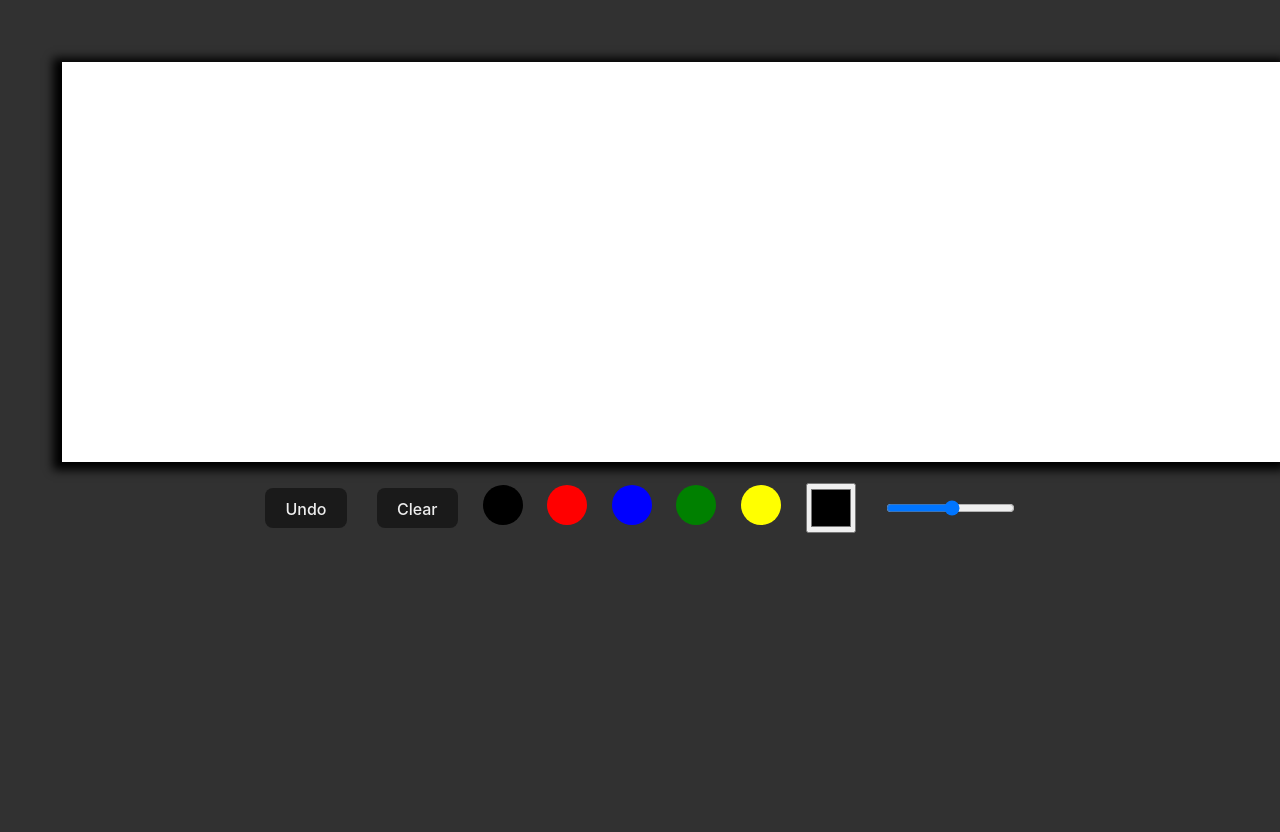
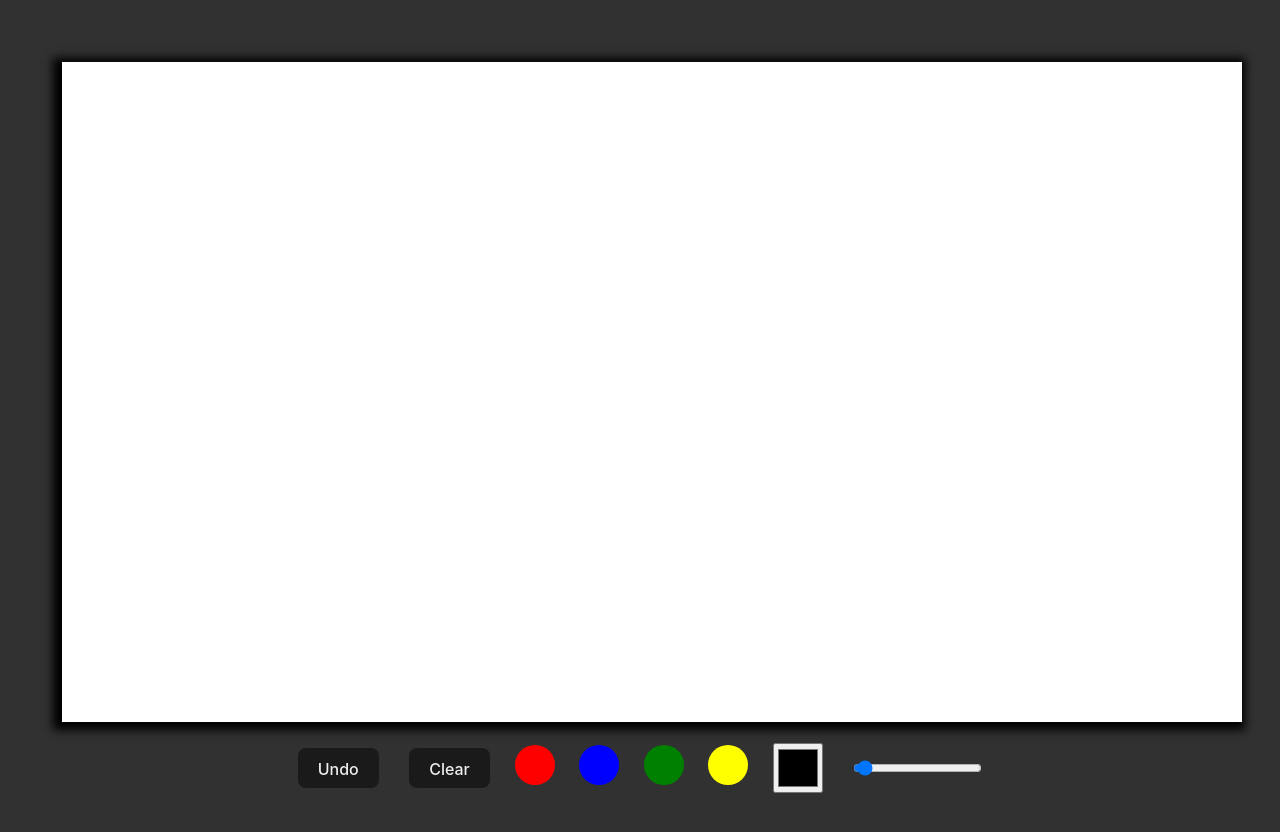
Before and after one commit to chenuvi/canvas-record, a website built with Vite: page primary-white-board/index.html in a window 1280 px wide. Built offline with nearby package versions, Linux system fonts and the light colour scheme.

Commit message:
Feat: draw functions

```diff
--- a/primary-white-board/index.html
+++ b/primary-white-board/index.html
@@ -1,13 +1,34 @@
 <!DOCTYPE html>
 <html lang="en">
+
 <head>
   <meta charset="UTF-8" />
   <link rel="icon" type="image/svg+xml" href="/vite.svg" />
   <meta name="viewport" content="width=device-width, initial-scale=1.0" />
-    <title>Vite + TS</title>
+  <title>Tiny White Board</title>
 </head>
+
 <body>
-    <div id="app"></div>
+  <div id="app">
+    <div class="container">
+      <canvas id="canvas"></canvas>
+      <div class="tools">
+        <button type="button" class="button" id="btnUndo">Undo</button>
+        <button type="button" class="button" id="btnClear">Clear</button>
+
+        <div class="colors" id="colors">
+          <div class="color-field" style="background-color: red"></div>
+          <div class="color-field" style="background-color: blue"></div>
+          <div class="color-field" style="background-color: green"></div>
+          <div class="color-field" style="background-color: yellow"></div>
+        </div>
+
+        <input type="color" class="color-picker" id="color-picker">
+        <input type="range" min="0.5" max="60" class="pen-range" id="pen-range" value="2">
+      </div>
+    </div>
+  </div>
   <script type="module" src="/src/main.ts"></script>
 </body>
+
 </html>
--- a/primary-white-board/src/canvas.ts
+++ b/primary-white-board/src/canvas.ts
@@ -1,21 +1,55 @@
 // init Vars
 let initBgColor = "white";
 let drawWidth = 2;
-let drawColor = "red";
+let drawColor = "black";
 let isDrawing = false;
-export function canvasEvent(canvas: HTMLCanvasElement) {
-  // init Setting
-  canvas.width = window.innerWidth - 60;
-  canvas.height = 400;
+let restoreArray = [];
+let index = -1;
+
+const $ = document.querySelector.bind(document);
+
+const canvas: HTMLCanvasElement = $("#canvas")!;
+canvas.width = document.body.clientWidth - 100;
+canvas.height = document.body.clientHeight - 200;
+// canvas.height = 400;
 const ctx = canvas.getContext("2d")!;
 ctx.fillStyle = initBgColor;
 ctx.fillRect(0, 0, canvas.width, canvas.height);
 
+canvasEvent(canvas);
+
+const btnClear = $("#btnClear")!;
+btnClear.addEventListener("click", clear);
+const btnUndo = $("#btnUndo")!;
+btnUndo.addEventListener("click", undo);
+
+const colors = $("#colors");
+colors?.addEventListener("click", (e) => {
+  const colorItem = e.target as HTMLElement;
+  const bgColor = window
+    .getComputedStyle(colorItem, null)
+    .getPropertyValue("background-color");
+  drawColor = bgColor;
+});
+
+const $colorPicker = $("#color-picker")!;
+$colorPicker.addEventListener("change", (e) => {
+  const val = (e.currentTarget as HTMLInputElement).value;
+  drawColor = val;
+});
+
+const $penRange = $("#pen-range")!;
+$penRange.addEventListener("change", (e) => {
+  drawWidth = Number((e.currentTarget as HTMLInputElement).value);
+});
+
+function canvasEvent(canvas: HTMLCanvasElement) {
+  canvas.addEventListener("mousedown", start, false);
+
+  canvas.addEventListener("mousemove", draw, false);
   canvas.addEventListener("touchmove", draw, false);
+
   canvas.addEventListener("touchend", stop, false);
-
-  canvas.addEventListener("mousedown", start, false);
-  canvas.addEventListener("mousemove", draw, false);
   canvas.addEventListener("mouseup", stop, false);
 
   function start(event: MouseEvent | TouchEvent) {
@@ -49,11 +83,14 @@ export function canvasEvent(canvas: HTMLCanvasElement) {
       isDrawing = false;
     }
   }
+}
 
 function clear() {
-    console.log("clear");
   ctx.fillStyle = initBgColor;
   ctx.clearRect(0, 0, canvas.width, canvas.height);
   ctx.fillRect(0, 0, canvas.width, canvas.height);
 }
-}
+
+function undo() {}
+
+export {};
--- a/primary-white-board/src/main.ts
+++ b/primary-white-board/src/main.ts
@@ -1,27 +1,4 @@
 import "./style.css";
 // canvas 工具样式
 import "./container.css";
-import { canvasEvent } from "./canvas";
-
-document.querySelector<HTMLDivElement>("#app")!.innerHTML = `
-  <div class="container">
-  <canvas id="canvas"></canvas>
-  <div class="tools">
-    <button type="button" class="button">Undo</button>
-    <button type="button" class="button" onClick="clear()">Clear</button>
-
-    <div class="colors">
-      <div class="color-field" style="background-color: black"></div>
-      <div class="color-field" style="background-color: red"></div>
-      <div class="color-field" style="background-color: blue"></div>
-      <div class="color-field" style="background-color: green"></div>
-      <div class="color-field" style="background-color: yellow"></div>
-    </div>
-
-    <input type="color" class="color-picker">
-    <input type="range" min="0.5" max="20" class="pen-range">
-  </div>
-  </div>
-`;
-
-canvasEvent(document.querySelector<HTMLCanvasElement>("#canvas")!);
+import './canvas.ts'
```
Lines whose indentation alone changed are shown as unchanged.
